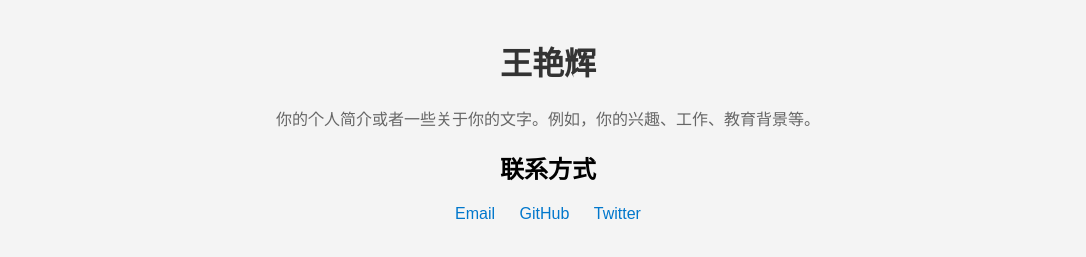
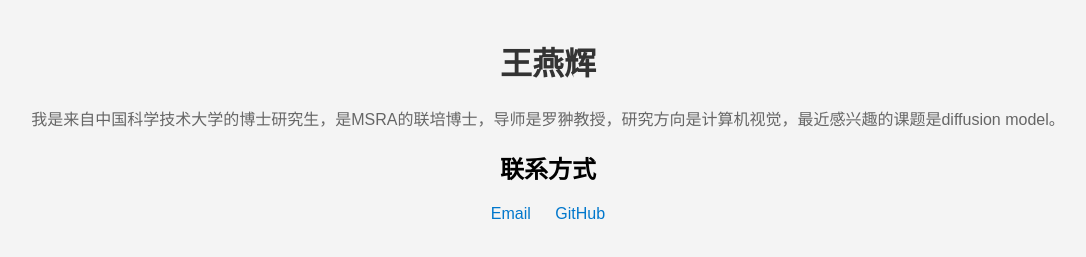
Before and after one commit to wangyanhui666/wangyanhui666.github.io, a plain HTML site: page index.html in a window 1280 px wide. Shown: the part 113-370 px from the top of the page, without its empty margins (92-1178 px from the left). Drawn offline with Linux system fonts and the light colour scheme.

Commit message:
Update index.html

```diff
--- a/index.html
+++ b/index.html
@@ -4,7 +4,7 @@
 <head>
     <meta charset="UTF-8">
     <meta name="viewport" content="width=device-width, initial-scale=1.0">
-    <title>王艳辉的个人主页</title>
+    <title>王燕辉(Yanhui Wang)的个人主页</title>
     <style>
         body {
             font-family: Arial, sans-serif;
@@ -42,15 +42,13 @@
 
 <body>
     <img src="path_to_your_image.jpg" alt="Profile Picture" class="profile-pic">
-    <h1>王艳辉</h1>
-    <p>你的个人简介或者一些关于你的文字。例如，你的兴趣、工作、教育背景等。</p>
+    <h1>王燕辉</h1>
+    <p>我是来自中国科学技术大学的博士研究生，是MSRA的联培博士，导师是罗翀教授，研究方向是计算机视觉，最近感兴趣的课题是diffusion model。</p>
 
     <h2>联系方式</h2>
     <p>
-        <a href="mailto:your_email@example.com">Email</a>
+        <a href="mailto:wangyanhui@mail.ustc.edu.cn">Email</a>
         <a href="https://github.com/wangyanhui666">GitHub</a>
-        <a href="https://twitter.com/your_twitter">Twitter</a>
-        <!-- 你可以继续添加其他社交媒体链接或者联系方式 -->
     </p>
 </body>
 
```
